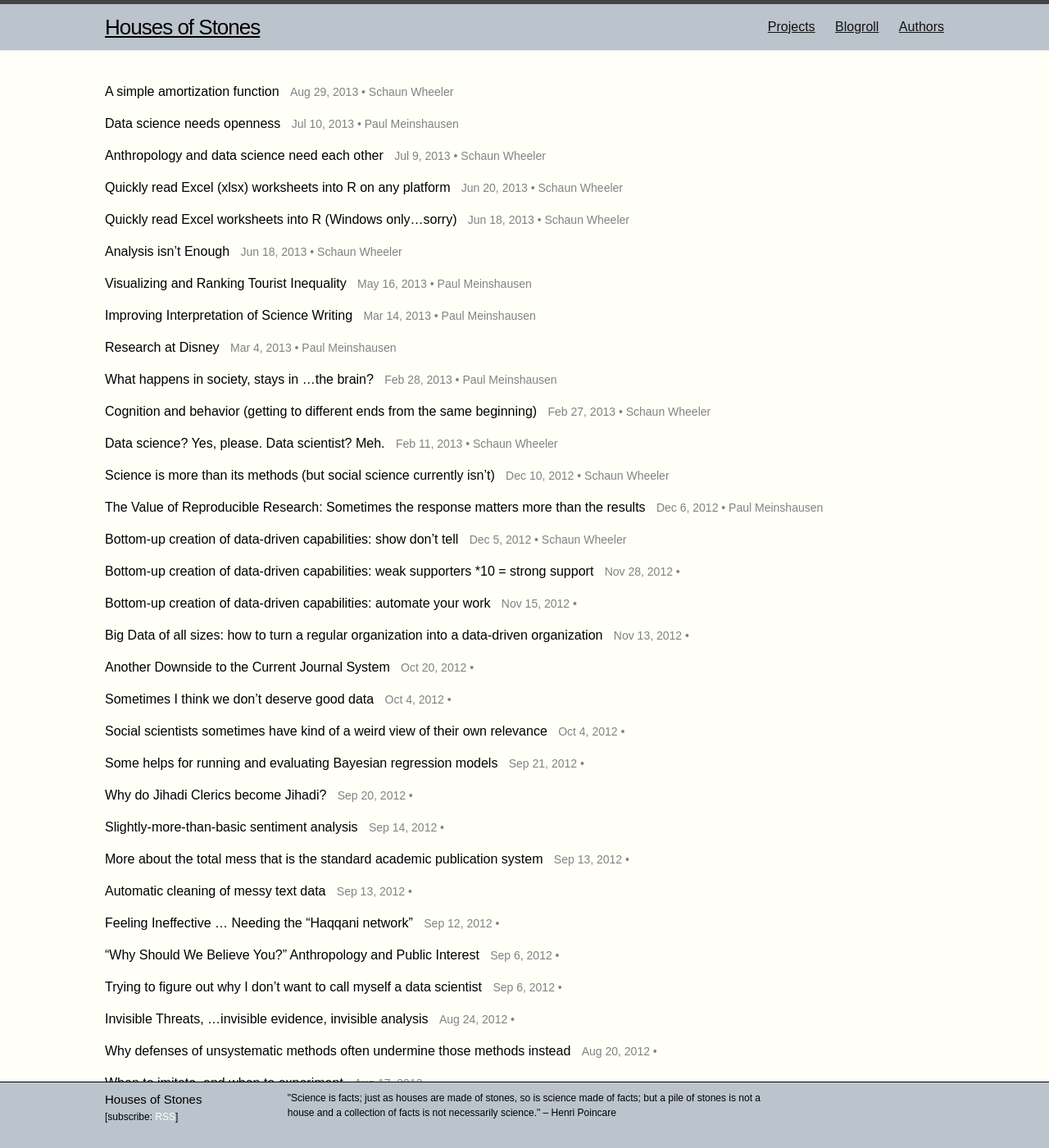
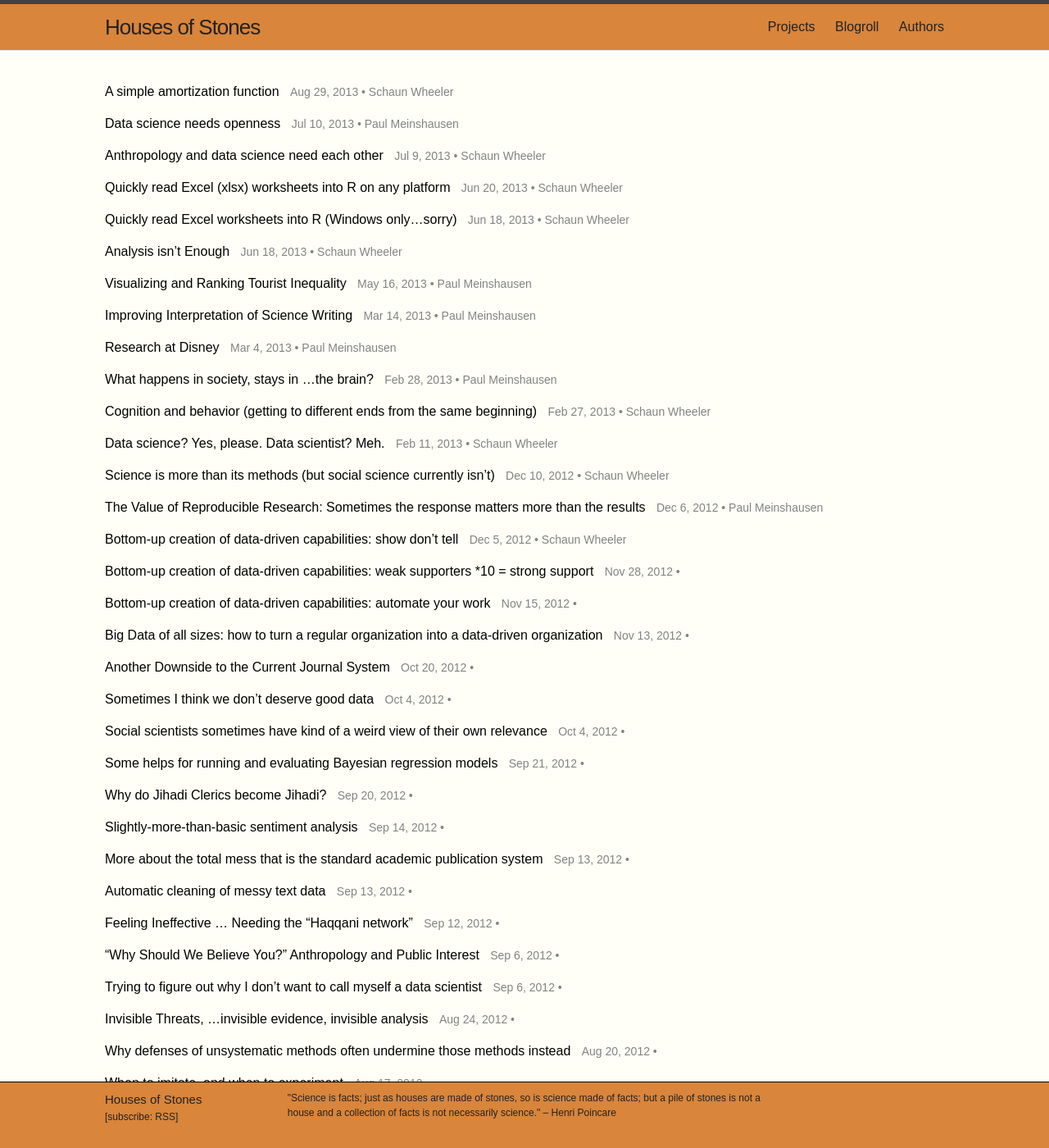
Before and after one commit to housesofstones/housesofstones.github.io, a Jekyll site: the page built from index.html, in a window 1280 px wide and 1400 px high. Shown: the whole window at 82% size. Built offline with Jekyll 4.4.1, drawn with Linux system fonts in a browser that asks for light colours; nearby versions of some CDN libraries.

Commit message:
Update hoscustom.css

```diff
--- a/css/hoscustom.css
+++ b/css/hoscustom.css
@@ -1,15 +1,26 @@
 .site-header, .site-footer {
-    background-color: #bbc3cc;
+    background-color: #D9853B;
+}
+.site-header a:link {
+    color: #222222;
+    text-decoration: none;
+}
+.site-header a:visited {
+    color: #222222;
+    text-decoration: none;
+}
+.site-header a:hover {
+    text-decoration: underline;
 }
 .site-footer p, .site-footer li {
-   color: black;
+   color: #222222;
 }
 .site-footer a:link {
-    color: #fffff8;
+    color: #222222;
     text-decoration: none;
 }
 .site-footer a:visited {
-    color: #fffff8;
+    color: #222222;
     text-decoration: none;
 }
 .site-footer a:hover {
```
